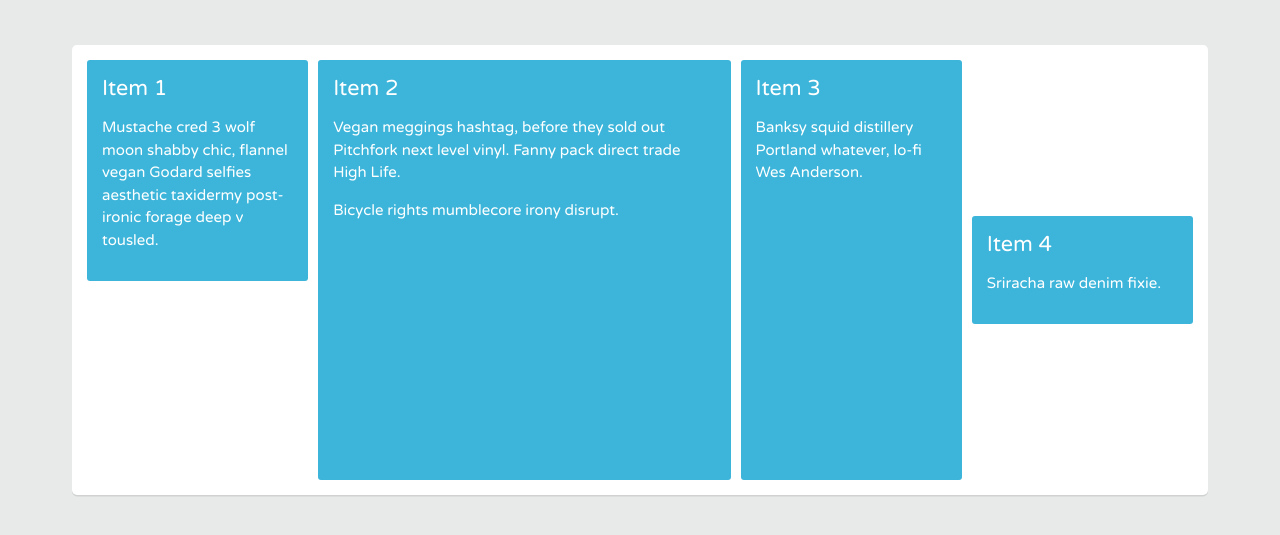
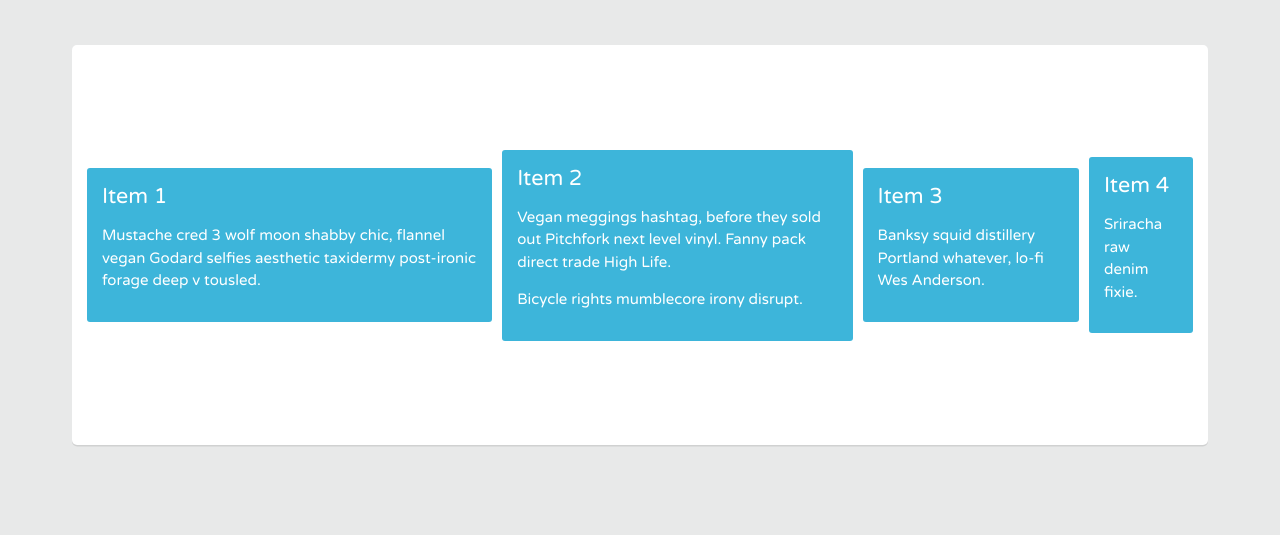
Before and after one commit to llogan382/practice-code, a PHP site: page /flexbox-css-course/index.html in a window 1280 px wide. Shown: the top 535 px of the page. Run offline with PHP 8.4, Linux system fonts and the light colour scheme.

Commit message:
First method to center items

```diff
--- a/flexbox-css-course/css/flexbox.css
+++ b/flexbox-css-course/css/flexbox.css
@@ -5,22 +5,7 @@
 
 .container {
 	display: flex;
-	flex-wrap: wrap;
-	height: 450px;
+	min-height: 50vh;
+	justify-content: center;
+	align-items: center;
 }
-
-.item {
-	flex: 1;
-}
-
-.item-1 {
-	align-self: flex-start;
-}
-
-.item-4 {
-	align-self: center;
-}
-
-.item-2 {
-	flex: 2;
-}
```
